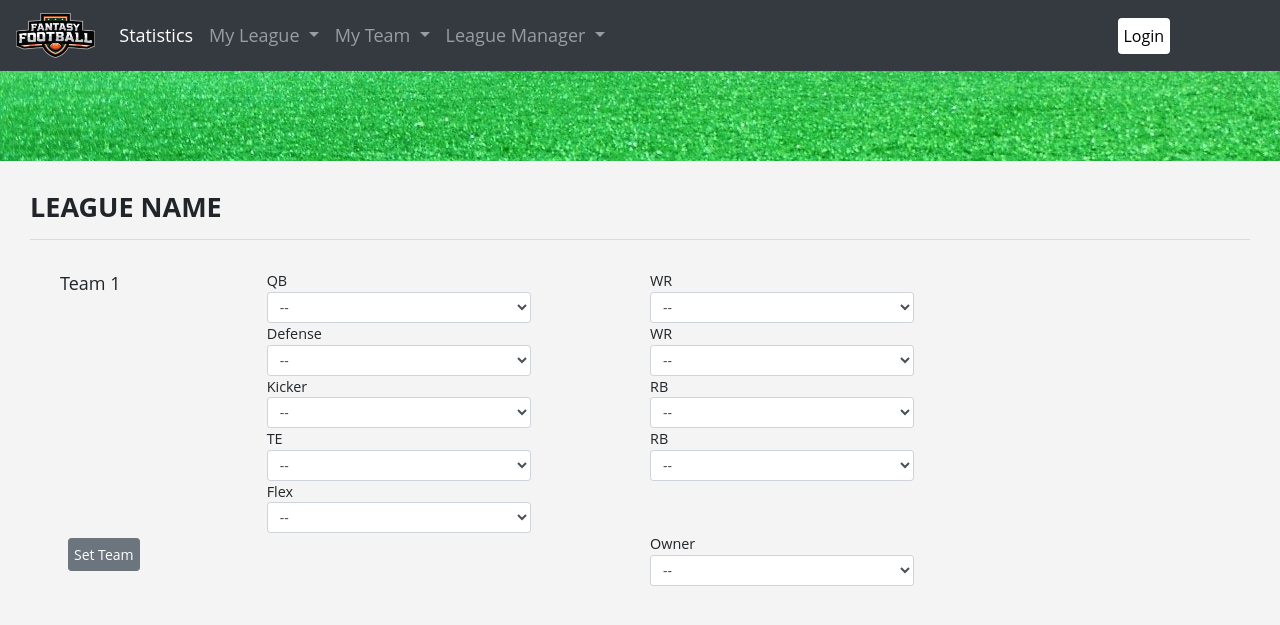
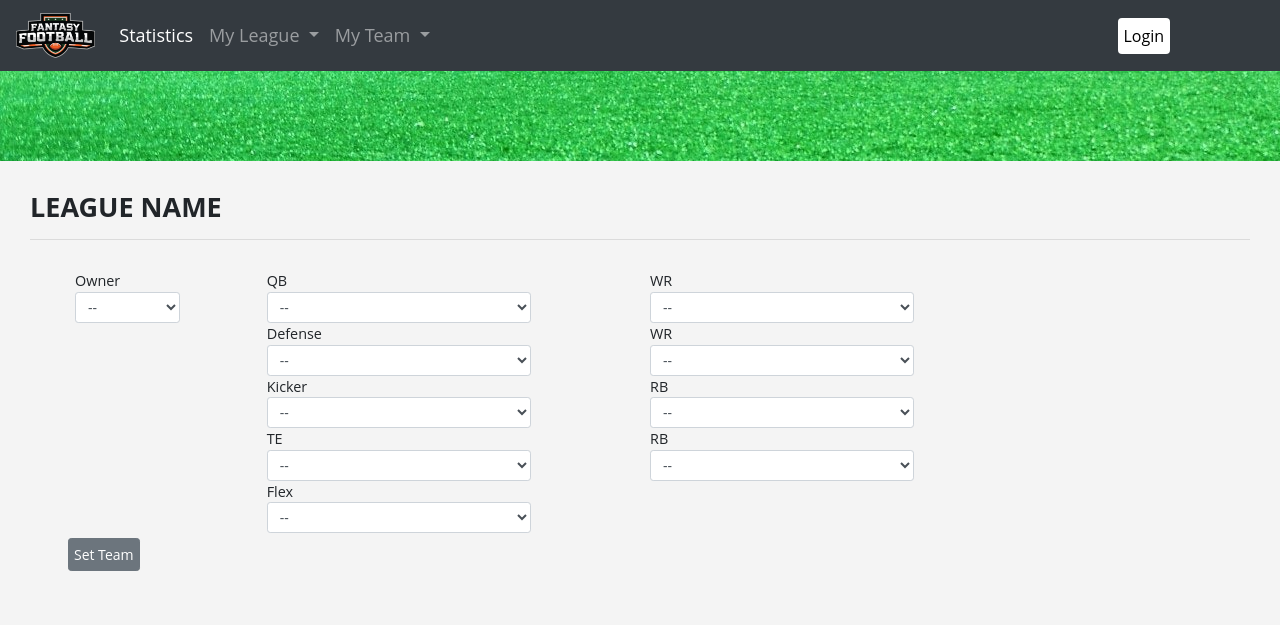
Before and after one commit to bdconnors/Java-FootballAPI, a PHP site: page /createTeams.php in a window 1280 px wide. Shown: the top 625 px of the page. Run offline with PHP 8.4, Linux system fonts and the light colour scheme.

Commit message:
Made league Manager dropdown be hidden unless they are a league manager - Luke

```diff
--- a/Client/createTeams.php
+++ b/Client/createTeams.php
@@ -7,7 +7,12 @@
       <div class="container">
         <div class="row">
           <div class="col-2">
-            Team 1
+            <div class="col-sm-2 label">Owner</div>
+            <div class="col-sm-10">
+              <select class="form-control form-control-sm">
+                <option value="negative">--</option>
+              </select>
+            </div>
           </div>
           <div class="col-4">
             <div class="col-sm-2 label">QB</div>
@@ -97,15 +102,6 @@
         </div>
         <div class="row">
           <div class="col-2"><button type="button" class="btn btn-secondary btn-sm ml-2 mr-2" onclick="setTeamBtnClick(1)">Set Team</button></div>
-          <div class="col-4"></div>
-          <div class="col-4">
-            <div class="col-sm-2 label">Owner</div>
-            <div class="col-sm-10">
-              <select class="form-control form-control-sm">
-                <option value="negative">--</option>
-              </select>
-            </div>
-          </div>
         </div>
       </div>
     </div>
@@ -116,7 +112,7 @@
       var reqBaseKicker = "http://serenity.ist.rit.edu:22222/footballapi/Players/k";
       var reqBaseTE = "http://serenity.ist.rit.edu:22222/footballapi/Players/te";
       var reqBaseDefense = "http://serenity.ist.rit.edu:22222/footballapi/Players/Defenses";
-      var reqBaseFlex = "http://serenity.ist.rit.edu:22222/footballapi/Players/wr";
+      var reqBaseFlex = "http://serenity.ist.rit.edu:22222/footballapi/Players/flex";
 
       $(document).ready(function(){
         setPlayers(reqBaseQB,'#setQBs-1');
--- a/Client/css/master.css
+++ b/Client/css/master.css
@@ -78,3 +78,7 @@ h3 .section-header {
   background-color: white;
   text-decoration: none;
 }
+
+.leagueManagerDropdown {
+  visibility: hidden;
+}
--- a/Client/headerfooter/header.php
+++ b/Client/headerfooter/header.php
@@ -55,7 +55,7 @@
           </li>
           <li class="nav-item">
             <li class="nav-item dropdown">
-              <a class="nav-link dropdown-toggle" id="navbarDropdown" role="button" data-toggle="dropdown" aria-haspopup="true" aria-expanded="false">
+              <a class="nav-link dropdown-toggle leagueManagerDropdown" id="navbarDropdown" role="button" data-toggle="dropdown" aria-haspopup="true" aria-expanded="false">
                 League Manager
               </a>
               <div class="dropdown-menu" aria-labelledby="navbarDropdown">
--- a/Client/js/login.js
+++ b/Client/js/login.js
@@ -19,7 +19,7 @@ function loginSubmit() {
       document.cookie = "session = " + json.userid;
 
       //check if user is a League Manager
-      if (json.leagueManaged != null) {
+      if (json.leagueManaged != "null" || json.leagueManaged != null) {
         //add leagueId to cookie
         document.cookie = "leagueid = " + json.leagueManaged;
       }
@@ -86,7 +86,7 @@ function checkSession() {
     }
   } else {
     alert("No session running, you can login");
-
+    document.cookie = "leagueid = " + null;
     var logoutDD = document.getElementById("logoutBtn");
 
     if (logoutDD.classList.contains("invisible")) {
@@ -96,6 +96,13 @@ function checkSession() {
       showElem("loginBtn");
     }
   }
+
+  //set League Manager dropdown to be visibile or not
+  if (GetCookie("leagueid") != "null") {
+    $(".leagueManagerDropdown").css("visibility", "visible");
+  } else {
+    $(".leagueManagerDropdown").css("visibility", "hidden");
+  }
 }
 
 //removes the cookie
```
